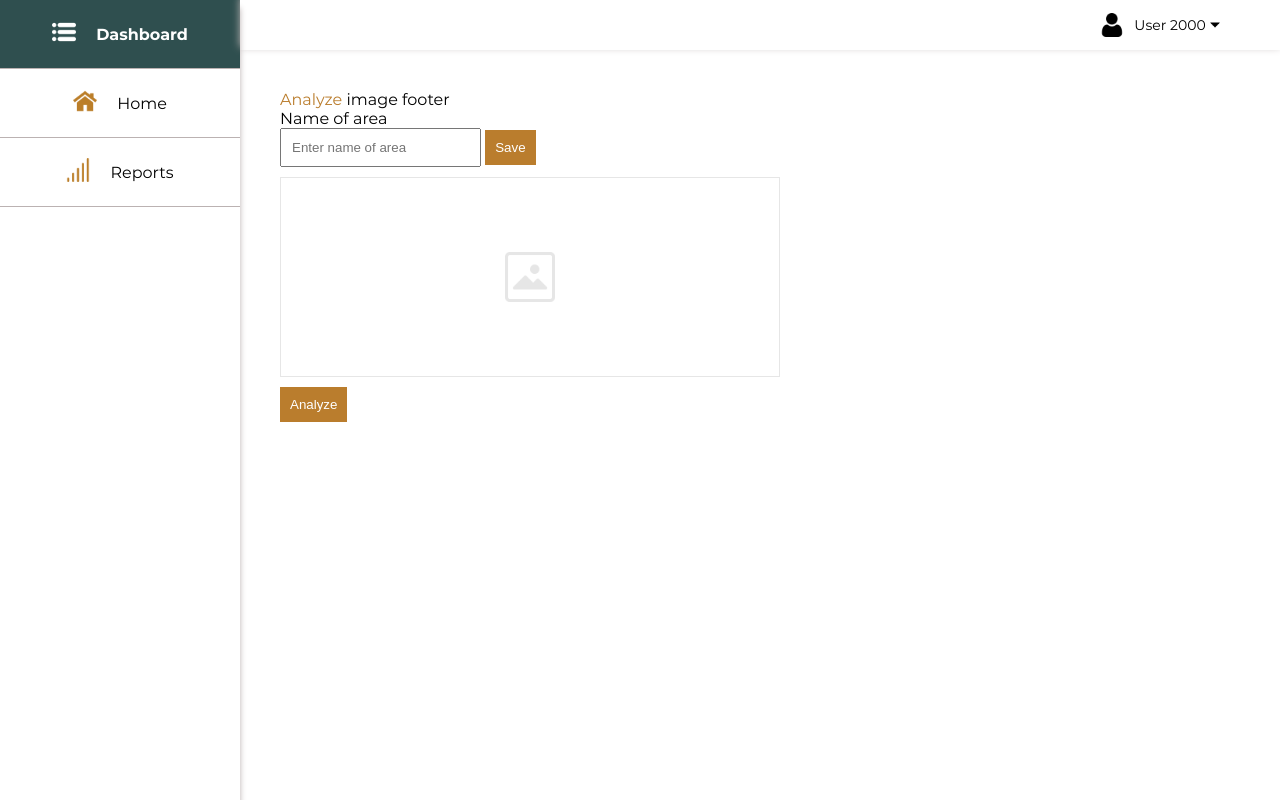
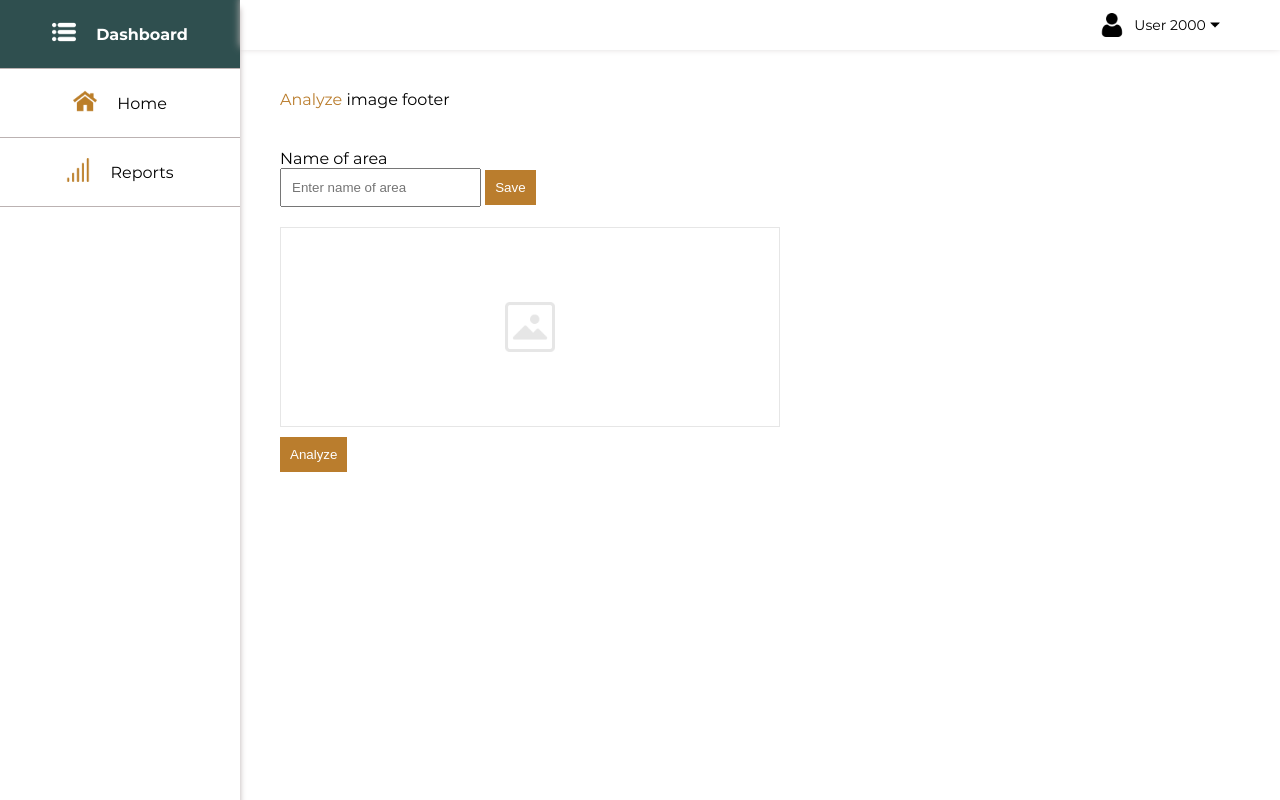
Before and after one commit to lytes20/jason, a plain HTML site: page index.html in a window 1280 px wide. Drawn offline with Linux system fonts and the light colour scheme.

Commit message:
Increase spacing btn area form and title

```diff
--- a/index.html
+++ b/index.html
@@ -63,7 +63,7 @@
           <div class="content-main">
             <p><span>Analyze</span> image footer</p>
 
-            <form>
+            <form class="area-form">
               <label>Name of area</label><br />
               <input type="text" placeholder="Enter name of area" />
               <button>Save</button>
--- a/styles/index.css
+++ b/styles/index.css
@@ -62,11 +62,14 @@ ul li:nth-child(1) {
   font-weight: 600;
 }
 
+.area-form{
+  margin-top: 40px;
+}
 .image-upload {
   width: 500px;
   height: 200px;
   border: 1px solid #E6E6E6;
-  margin-top: 10px;
+  margin-top: 20px;
   margin-bottom: 10px;
   position: relative;
 }
```
